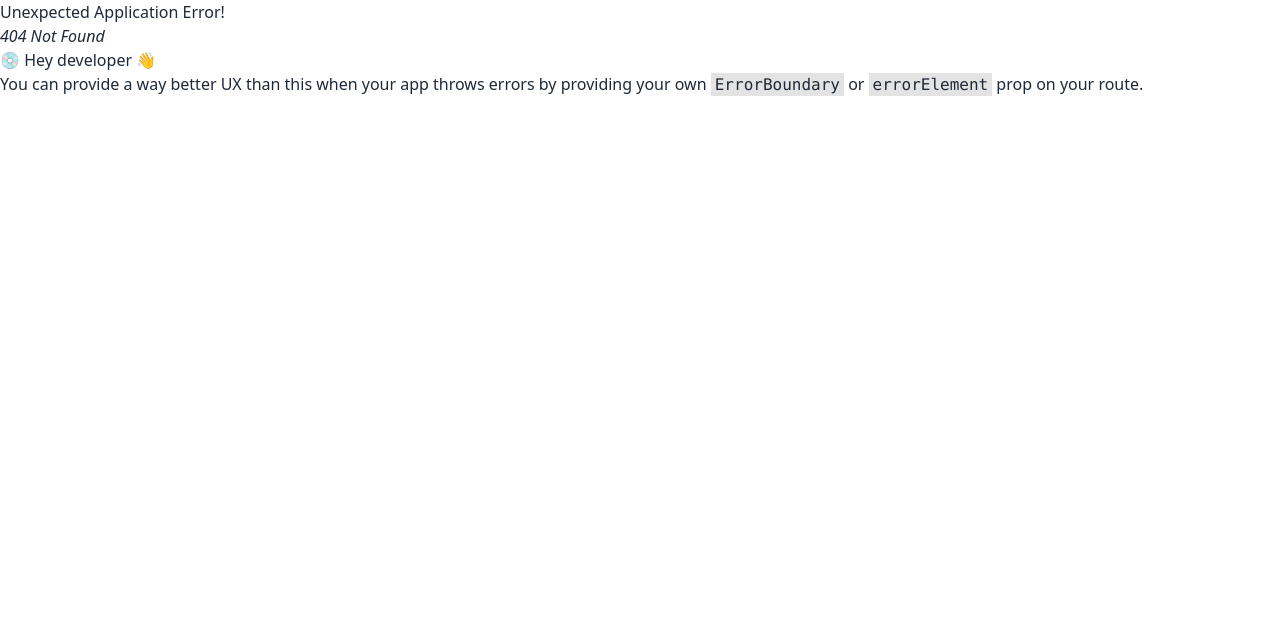
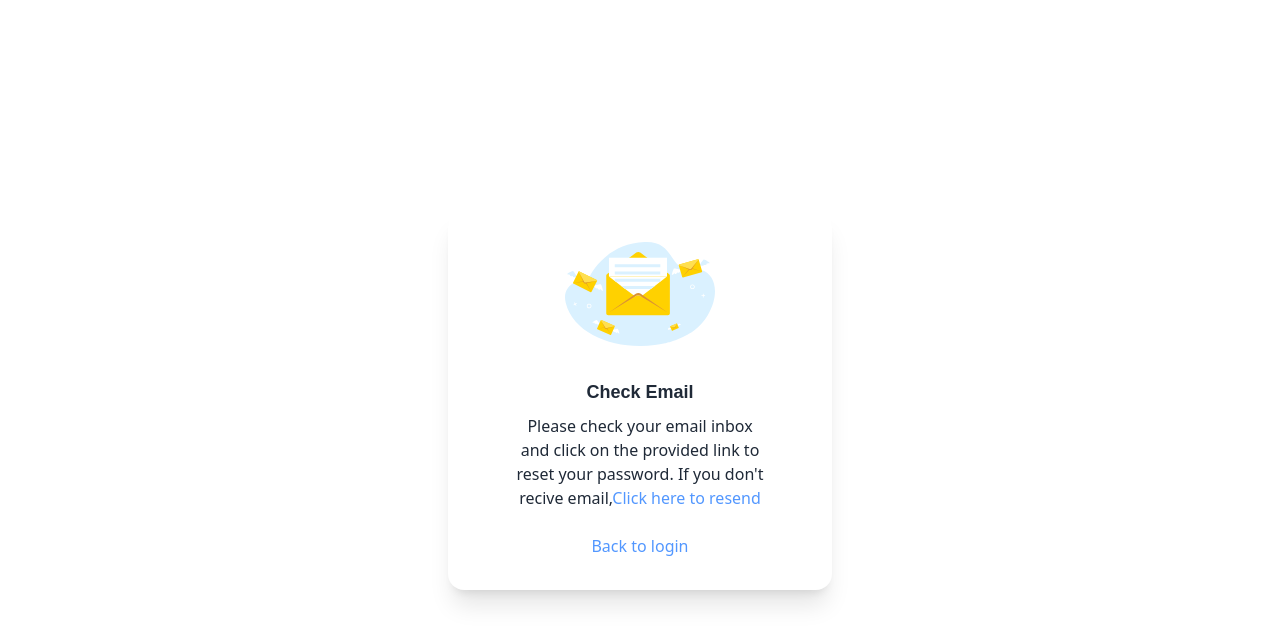
Before and after one commit to mdalamin-jbc/throwin, a React (Vite) app: page /new_reg/mail_check in a window 1280 px wide. Before the commit this address had no page. Shown: the top 644 px of the page. Built offline with nearby package versions, Linux system fonts and the light colour scheme; a web font is replaced by a local one.

Commit message:
mail validation done

```diff
--- a/src/components/OndoardingSlider/OndoardingSlider.jsx
+++ b/src/components/OndoardingSlider/OndoardingSlider.jsx
@@ -23,7 +23,7 @@ const OnboardingSlider = () => {
     if (swiperRef.current) {
       // Navigate to "dashboard" if the active index is 2 (third slide)
       if (activeIndex === 2) {
-        navigate("/gacha/nick_name_reg");
+        navigate("/login");
       } else {
         swiperRef.current.slideNext();
       }
--- /dev/null
+++ b/src/pages/AccountActivation/AccountActivation.jsx
@@ -0,0 +1,33 @@
+import React, { useEffect } from "react";
+import { useParams, useNavigate } from "react-router-dom";
+import Swal from "sweetalert2";
+
+const AccountActivation = () => {
+  const { userId, token } = useParams();
+  const navigate = useNavigate();
+
+  useEffect(() => {
+    const activateAccount = () => {
+      // Simulate account activation logic here
+      // You can add any additional logic if needed
+
+      // Show success message with confirmation popup
+      Swal.fire({
+        title: "Success",
+        text: "Your account has been activated!",
+        icon: "success",
+        confirmButtonText: "OK",
+      }).then((result) => {
+        if (result.isConfirmed) {
+          navigate("/onboarding"); // Redirect to onboarding page
+        }
+      });
+    };
+
+    activateAccount();
+  }, [userId, token, navigate]);
+
+  return <div></div>;
+};
+
+export default AccountActivation;
--- a/src/pages/EmailLogin/EmailLogin.jsx
+++ b/src/pages/EmailLogin/EmailLogin.jsx
@@ -96,7 +96,7 @@ const EmailLogin = () => {
         </div>
       </div>
 
-      <button className="mt-24 relative" onClick={handleClose}>
+      <button className="mt-24 p-2 relative" onClick={handleClose}>
         <img
           src={closeIcon}
           alt="Close"
--- a/src/pages/Login/Login.jsx
+++ b/src/pages/Login/Login.jsx
@@ -157,7 +157,7 @@ const Login = () => {
       {/* Close Icon Button Below the Form */}
       <button
         className="mt-6 p-2 relative"
-        onClick={handleClose} // Call handleClose on click
+        onClick={handleClose}
       >
         <img
           src={closeIcon}
--- /dev/null
+++ b/src/pages/NewReg/CheckMail.jsx
@@ -0,0 +1,31 @@
+import { Link } from "react-router-dom";
+import mail from "../../assets/icons/mail-icon-3.svg";
+
+const CheckMail = () => {
+  return (
+    <div className="flex items-center justify-center h-screen">
+      <div className="card bg-base-100 w-96 shadow-xl">
+        <div className="card-body">
+          <div className="flex flex-col justify-center items-center">
+            <img className="w-[150px]" src={mail} alt="" />
+            <h3 className="text-center mt-8 mb-2 font-hiragino font-semibold text-lg">
+              Check Email
+            </h3>
+            <p className="text-center w-[80%] mx-auto">
+              Please check your email inbox and click on the provided link to
+              reset your password. If you don't recive email,
+              <Link className="text-[#5297FF]">Click here to resend</Link>
+            </p>
+            <Link className="mt-6 text-[#5297FF]" to={"/login"}>
+              <button>
+                <p>Back to login</p>
+              </button>
+            </Link>
+          </div>
+        </div>
+      </div>
+    </div>
+  );
+};
+
+export default CheckMail;
--- a/src/pages/NewReg/NewReg.jsx
+++ b/src/pages/NewReg/NewReg.jsx
@@ -50,14 +50,14 @@ const Password = () => {
       );
 
       if (response.data.detail === "User Created Successfully") {
-        Swal.fire({
-          position: "top",
-          icon: "success",
-          title: "Your work has been saved",
-          showConfirmButton: false,
-          timer: 1500,
-        });
-        navigate("/onboarding")
+        // Swal.fire({
+        //   position: "top",
+        //   icon: "success",
+        //   title: "Your work has been saved",
+        //   showConfirmButton: false,
+        //   timer: 1500,
+        // });
+        navigate("/mail_check")
       } else {
         setError("Registration failed. Please try again.");
       }
```
Also changed, not shown: src/Router/Routes.jsx (+10 -0 lines), src/assets/icons/mail-icon-3.svg (added).
